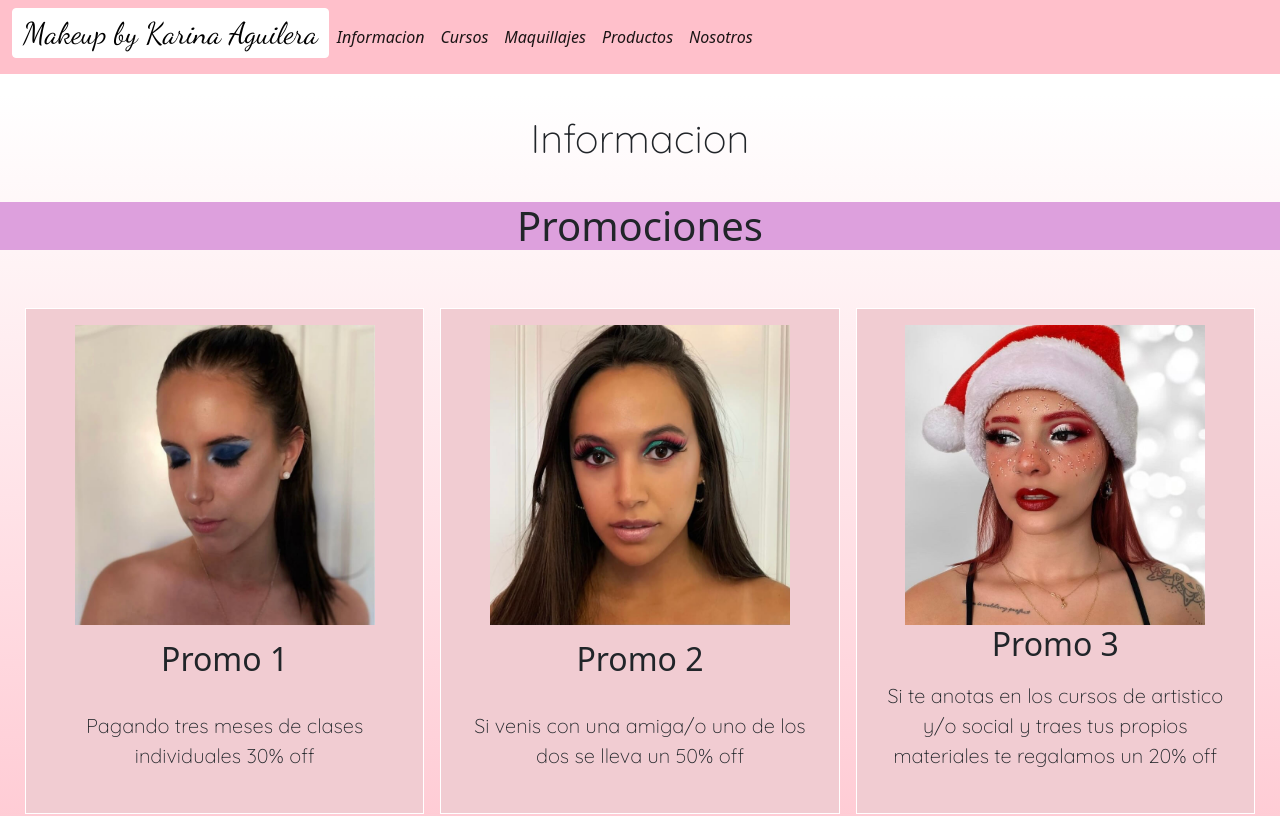
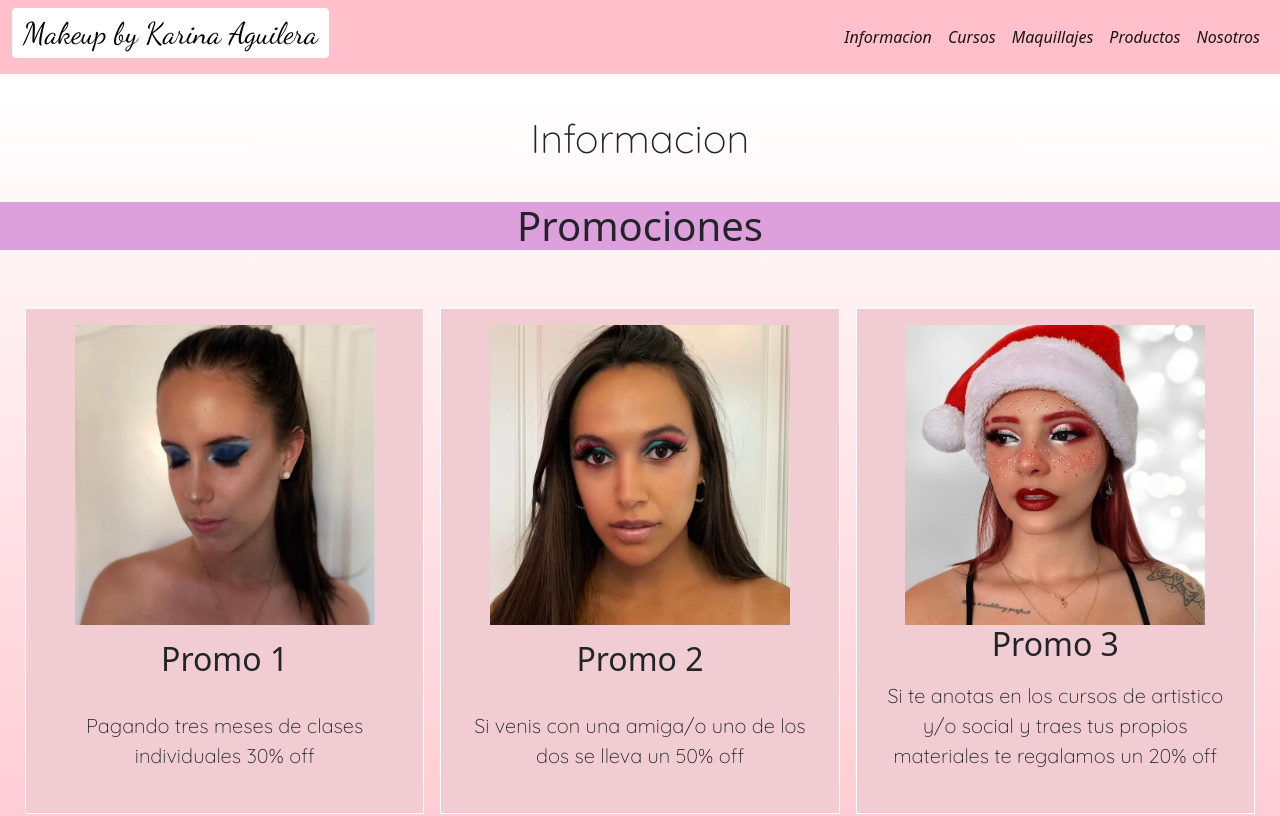
Before and after one commit to CandelaRivero/aguileramakeup, a plain HTML site: page vistas/informacion.html in a window 1280 px wide. Shown: the top 816 px of the page. Drawn offline with nearby package versions, Linux system fonts and the light colour scheme.

Commit message:
Cambio menu

```diff
--- a/vistas/informacion.html
+++ b/vistas/informacion.html
@@ -31,7 +31,7 @@
         <button class="navbar-toggler" type="button" data-bs-toggle="collapse" data-bs-target="#navbarNav" aria-controls="navbarNav" aria-expanded="false" aria-label="Toggle navigation">
           <span class="navbar-toggler-icon"></span>
         </button>
-        <div class="collapse navbar-collapse" id="navbarNav">
+        <div class="collapse navbar-collapse justify-content-end" id="navbarNav">
           <ul class="navbar-nav">
             <li class="nav-item">
               <a class="nav-link active header__menu" aria-current="page" href="informacion.html">Informacion</a>
@@ -91,6 +91,9 @@
 
 
 
+
+
+
     </main>
 
     <hr>
```
Also changed, not shown: index.html (+1 -1 lines), vistas/cursos.html (+1 -1 lines), vistas/maquillajes.html (+1 -1 lines), vistas/nosotros.html (+1 -1 lines), vistas/productos.html (+1 -1 lines).
